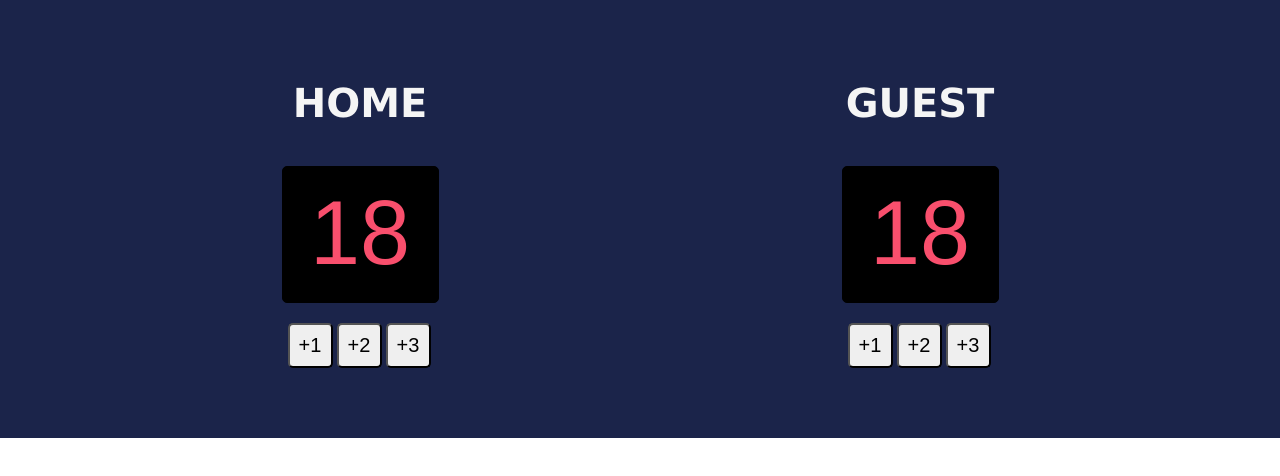
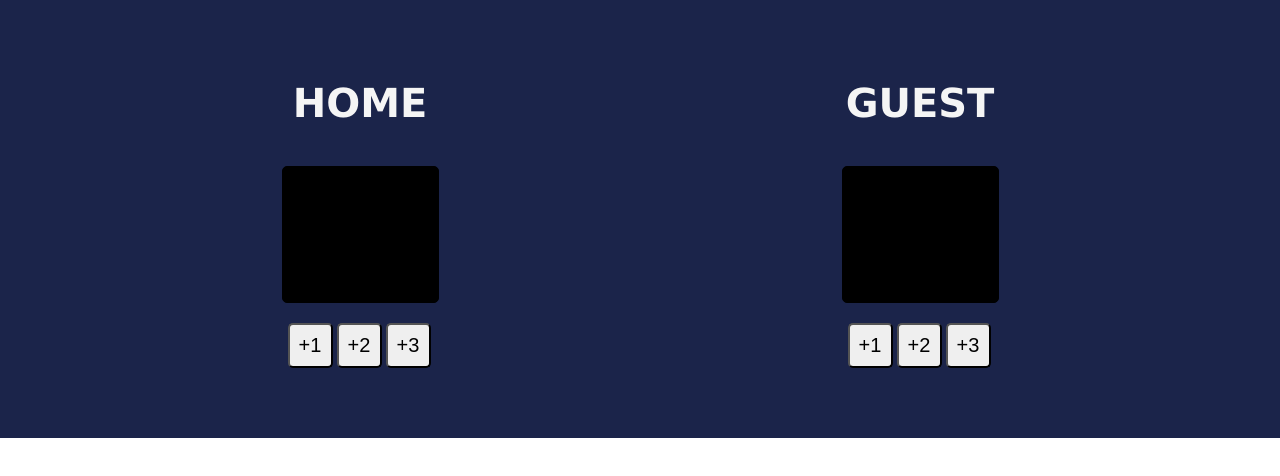
Before and after one commit to GabrielPanican/Score-Board, a plain HTML site: page index.html in a window 1280 px wide. Drawn offline with nearby package versions, Linux system fonts and the light colour scheme; a web font is replaced by a local one.

Commit message:
Update index.html

```diff
--- a/index.html
+++ b/index.html
@@ -7,7 +7,7 @@
         <div class="container">
             <div>
                 <h3>HOME</h3>
-                       <p class="score-container" id="home-score">18</p>
+                       <p class="score-container" id="home-score"></p>
                     <div class="points-container">
                         <button onclick="home1()">+1</button>
                         <button onclick="home2()">+2</button>
@@ -16,7 +16,7 @@
             </div>
          <div>
                 <h3>GUEST</h3>
-                         <p class="score-container" id="guest-score">18</p>
+                         <p class="score-container" id="guest-score"></p>
                     <div class="points-container">
                         <button onclick="guest1()">+1</button>
                         <button onclick="guest2()">+2</button>
```
